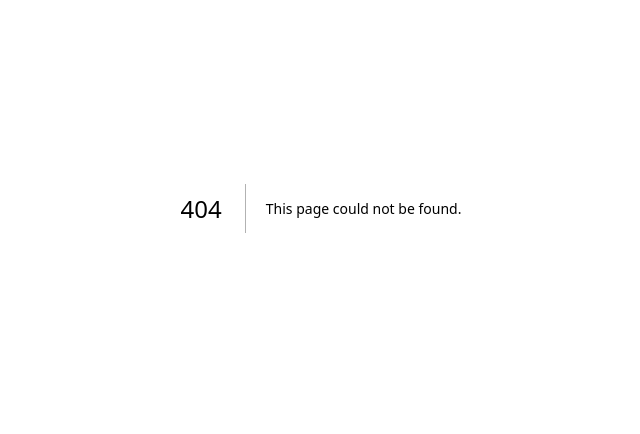
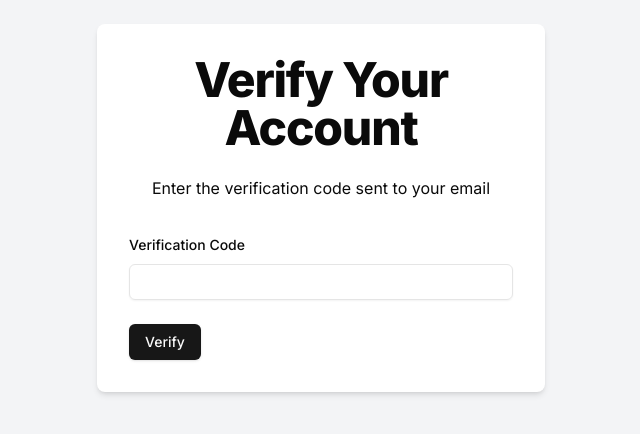
Before and after one commit to Tech-Soumyo/mystrymassage, a Next.js app: page /verify/1 in a window 1280 px wide. Before the commit this address had no page. Shown: the part 192-626 px from the top of the page, without its empty margins (319-959 px from the left). Built offline with nearby package versions, Linux system fonts and the light colour scheme.

Commit message:
Implement account verification page and logic

```diff
--- /dev/null
+++ b/src/app/(auth)/verify/[username]/page.tsx
@@ -0,0 +1,88 @@
+"use client";
+import { useToast } from "@/components/ui/use-toast";
+import { verifySchema } from "@/schema/verify.schema";
+import { ApiResponse } from "@/types/ApiResponse.type";
+import { zodResolver } from "@hookform/resolvers/zod";
+import axios, { AxiosError } from "axios";
+import { useParams, useRouter } from "next/navigation";
+import React from "react";
+import { useForm } from "react-hook-form";
+import * as z from "zod";
+import {
+  Form,
+  FormControl,
+  FormField,
+  FormItem,
+  FormLabel,
+  FormMessage,
+} from "@/components/ui/form";
+import { Input } from "@/components/ui/input";
+import { Button } from "@/components/ui/button";
+
+function VerifyAccount() {
+  // Get username and toast instance from context
+  const router = useRouter();
+  const params = useParams<{ username: string }>(); // Destructure username
+  const { toast } = useToast();
+
+  // Form instance with Zod resolver for verification code
+  const form = useForm<z.infer<typeof verifySchema>>({
+    resolver: zodResolver(verifySchema),
+  });
+
+  // Handle form submission for verification
+  const onSubmit = async (data: z.infer<typeof verifySchema>) => {
+    try {
+      // Send verification code and username to the server
+      const response = await axios.post<ApiResponse>("/api/verify-code", {
+        username: params.username,
+        code: data.code,
+      });
+      toast({
+        title: "Success",
+        description: response.data.message,
+      });
+      router.replace(`sign-in`); // Redirect to verification page
+    } catch (error) {
+      console.error("Error in SignUp of User", error);
+      const axiosError = error as AxiosError<ApiResponse>;
+      let errorMessages = axiosError.response?.data.message;
+      toast({
+        title: "SignUp failed",
+        description: errorMessages,
+        variant: "destructive",
+      });
+    }
+  };
+  // Render the verification form
+  return (
+    <div className="flex justify-center items-center min-h-screen bg-gray-100">
+      <div className="w-full max-w-md p-8 space-y-8 bg-white rounded-lg shadow-md">
+        <div className="text-center">
+          <h1 className="text-4xl font-extrabold tracking-tight lg:text-5xl mb-6">
+            Verify Your Account
+          </h1>
+          <p className="mb-4">Enter the verification code sent to your email</p>
+        </div>
+        <Form {...form}>
+          <form onSubmit={form.handleSubmit(onSubmit)} className="space-y-6">
+            <FormField
+              name="code"
+              control={form.control}
+              render={({ field }) => (
+                <FormItem>
+                  <FormLabel>Verification Code</FormLabel>
+                  <Input {...field} />
+                  <FormMessage />
+                </FormItem>
+              )}
+            />
+            <Button type="submit">Verify</Button>
+          </form>
+        </Form>
+      </div>
+    </div>
+  );
+}
+
+export default VerifyAccount;
```
